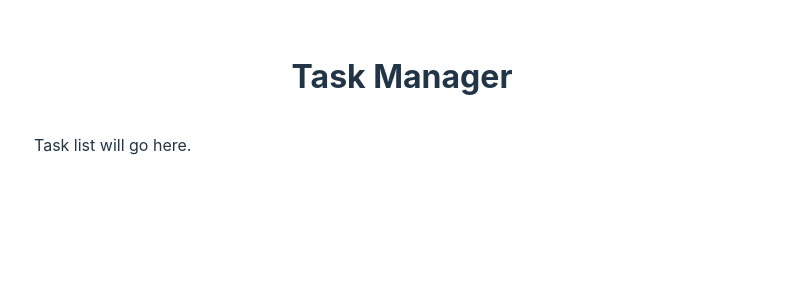
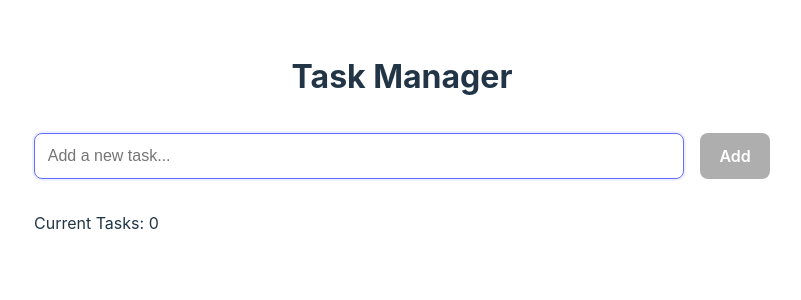
Before and after one commit to armanono/Tasks-App, a React (Vite) app: page / in a window 1280 px wide. Shown: the top 300 px of the page, without its empty margins (238-1039 px from the left). Built offline with nearby package versions, Linux system fonts and the light colour scheme.

Commit message:
phase 2 completed

```diff
--- a/src/App.jsx
+++ b/src/App.jsx
@@ -1,14 +1,64 @@
-import { useState } from 'react'
+import { useState, useEffect } from 'react'
+import { v4 as uuidv4 } from 'uuid';
+import TaskInput from './components/TaskInput';
+import TaskList from './components/TaskList';
 import './App.css'
 
+const STORAGE_KEY = 'tasks';
+
 function App() {
+  // Load initial state from localStorage
+  const [tasks, setTasks] = useState(() => {
+    try {
+      const savedTasks = localStorage.getItem(STORAGE_KEY);
+      return savedTasks ? JSON.parse(savedTasks) : [];
+    } catch (error) {
+      console.error('Failed to load tasks from localStorage', error);
+      return [];
+    }
+  });
+
+  // Save to localStorage whenever tasks change
+  useEffect(() => {
+    try {
+      localStorage.setItem(STORAGE_KEY, JSON.stringify(tasks));
+    } catch (error) {
+      console.error('Failed to save tasks to localStorage', error);
+    }
+  }, [tasks]);
+
+  const addTask = (text) => {
+    const newTask = {
+      id: uuidv4(),
+      text,
+      completed: false,
+    };
+    setTasks(prevTasks => [newTask, ...prevTasks]);
+  };
+
+  const toggleTask = (id) => {
+    setTasks(prevTasks => prevTasks.map(task =>
+      task.id === id ? { ...task, completed: !task.completed } : task
+    ));
+  };
+
+  const deleteTask = (id) => {
+    setTasks(prevTasks => prevTasks.filter(task => task.id !== id));
+  };
+
   return (
     <div className="app-container">
       <header className="app-header">
         <h1>Task Manager</h1>
       </header>
       <main className="app-main">
-        <p>Task list will go here.</p>
+        <TaskInput onAdd={addTask} />
+        <TaskList
+          tasks={tasks}
+          onToggle={toggleTask}
+          onDelete={deleteTask}
+        />
+        <p>Current Tasks: {tasks.length}</p>
       </main>
     </div>
   )
--- /dev/null
+++ b/src/components/TaskInput.css
@@ -0,0 +1,38 @@
+.task-input-form {
+  display: flex;
+  gap: 1rem;
+  margin-bottom: 2rem;
+}
+
+.task-input-field {
+  flex: 1;
+  padding: 0.8rem;
+  font-size: 1rem;
+  border: 1px solid var(--border-color);
+  border-radius: 8px;
+  outline: none;
+  transition: border-color 0.2s;
+}
+
+.task-input-field:focus {
+  border-color: var(--primary-color);
+  box-shadow: 0 0 0 2px rgba(100, 108, 255, 0.1);
+}
+
+.task-input-button {
+  background-color: var(--primary-color);
+  color: white;
+  border: none;
+  font-weight: 600;
+}
+
+.task-input-button:hover {
+  background-color: #535bf2;
+  border-color: transparent;
+}
+
+.task-input-button.disabled {
+  background-color: var(--gray-color);
+  cursor: not-allowed;
+  opacity: 0.7;
+}
--- /dev/null
+++ b/src/components/TaskInput.jsx
@@ -0,0 +1,43 @@
+import { useState } from 'react';
+import PropTypes from 'prop-types';
+import clsx from 'clsx';
+import './TaskInput.css';
+
+function TaskInput({ onAdd }) {
+    const [text, setText] = useState('');
+
+    const handleSubmit = (e) => {
+        e.preventDefault();
+        const trimmedText = text.trim();
+        if (trimmedText) {
+            onAdd(trimmedText);
+            setText('');
+        }
+    };
+
+    return (
+        <form className="task-input-form" onSubmit={handleSubmit}>
+            <input
+                type="text"
+                className="task-input-field"
+                placeholder="Add a new task..."
+                value={text}
+                onChange={(e) => setText(e.target.value)}
+                autoFocus
+            />
+            <button
+                type="submit"
+                disabled={!text.trim()}
+                className={clsx('task-input-button', { disabled: !text.trim() })}
+            >
+                Add
+            </button>
+        </form>
+    );
+}
+
+TaskInput.propTypes = {
+    onAdd: PropTypes.func.isRequired,
+};
+
+export default TaskInput;
--- /dev/null
+++ b/src/components/TaskItem.css
@@ -0,0 +1,60 @@
+.task-item {
+  display: flex;
+  align-items: center;
+  justify-content: space-between;
+  padding: 1rem;
+  background: white;
+  border-bottom: 1px solid var(--border-color);
+  transition: all 0.2s ease;
+}
+
+.task-item:last-child {
+  border-bottom: none;
+}
+
+.task-item.completed .task-text {
+  text-decoration: line-through;
+  opacity: 0.6;
+  color: var(--gray-color);
+}
+
+.task-item-content {
+  display: flex;
+  align-items: center;
+  gap: 1rem;
+  flex: 1;
+}
+
+.task-toggle {
+  width: 1.2rem;
+  height: 1.2rem;
+  cursor: pointer;
+}
+
+.task-text {
+  font-size: 1rem;
+  word-break: break-word;
+}
+
+.task-delete-btn {
+  background: transparent;
+  color: var(--danger-color);
+  border: 1px solid transparent;
+  font-size: 1.5rem;
+  line-height: 1;
+  padding: 0.2rem 0.6rem;
+  margin-left: 1rem;
+  border-radius: 4px;
+  opacity: 0;
+  transition: opacity 0.2s, background-color 0.2s;
+}
+
+.task-item:hover .task-delete-btn,
+.task-delete-btn:focus {
+  opacity: 1;
+}
+
+.task-delete-btn:hover {
+  background-color: #fff1f0;
+  border-color: #ffccc7;
+}
--- /dev/null
+++ b/src/components/TaskItem.jsx
@@ -0,0 +1,40 @@
+import PropTypes from 'prop-types';
+import clsx from 'clsx';
+import './TaskItem.css';
+
+function TaskItem({ task, onToggle, onDelete }) {
+    return (
+        <li className={clsx('task-item', { completed: task.completed })}>
+            <div className="task-item-content">
+                <input
+                    type="checkbox"
+                    checked={task.completed}
+                    onChange={() => onToggle(task.id)}
+                    className="task-toggle"
+                />
+                <span className="task-text" onDoubleClick={() => { /* Edit logic later */ }}>
+                    {task.text}
+                </span>
+            </div>
+            <button
+                onClick={() => onDelete(task.id)}
+                className="task-delete-btn"
+                aria-label="Delete task"
+            >
+                ×
+            </button>
+        </li>
+    );
+}
+
+TaskItem.propTypes = {
+    task: PropTypes.shape({
+        id: PropTypes.string.isRequired,
+        text: PropTypes.string.isRequired,
+        completed: PropTypes.boolean,
+    }).isRequired,
+    onToggle: PropTypes.func.isRequired,
+    onDelete: PropTypes.func.isRequired,
+};
+
+export default TaskItem;
--- /dev/null
+++ b/src/components/TaskList.css
@@ -0,0 +1,9 @@
+.task-list {
+  list-style: none;
+  padding: 0;
+  margin: 0;
+  border: 1px solid var(--border-color);
+  border-radius: 8px;
+  overflow: hidden;
+  box-shadow: 0 2px 8px rgba(0, 0, 0, 0.05);
+}
--- /dev/null
+++ b/src/components/TaskList.jsx
@@ -0,0 +1,36 @@
+import PropTypes from 'prop-types';
+import TaskItem from './TaskItem';
+import './TaskList.css';
+
+function TaskList({ tasks, onToggle, onDelete }) {
+    if (tasks.length === 0) {
+        return null; // or empty state handled in parent
+    }
+
+    return (
+        <ul className="task-list">
+            {tasks.map(task => (
+                <TaskItem
+                    key={task.id}
+                    task={task}
+                    onToggle={onToggle}
+                    onDelete={onDelete}
+                />
+            ))}
+        </ul>
+    );
+}
+
+TaskList.propTypes = {
+    tasks: PropTypes.arrayOf(
+        PropTypes.shape({
+            id: PropTypes.string.isRequired,
+            text: PropTypes.string.isRequired,
+            completed: PropTypes.boolean,
+        })
+    ).isRequired,
+    onToggle: PropTypes.func.isRequired,
+    onDelete: PropTypes.func.isRequired,
+};
+
+export default TaskList;
```
Also changed, not shown: 1 other file (tests, documents, lock files or other folders).
